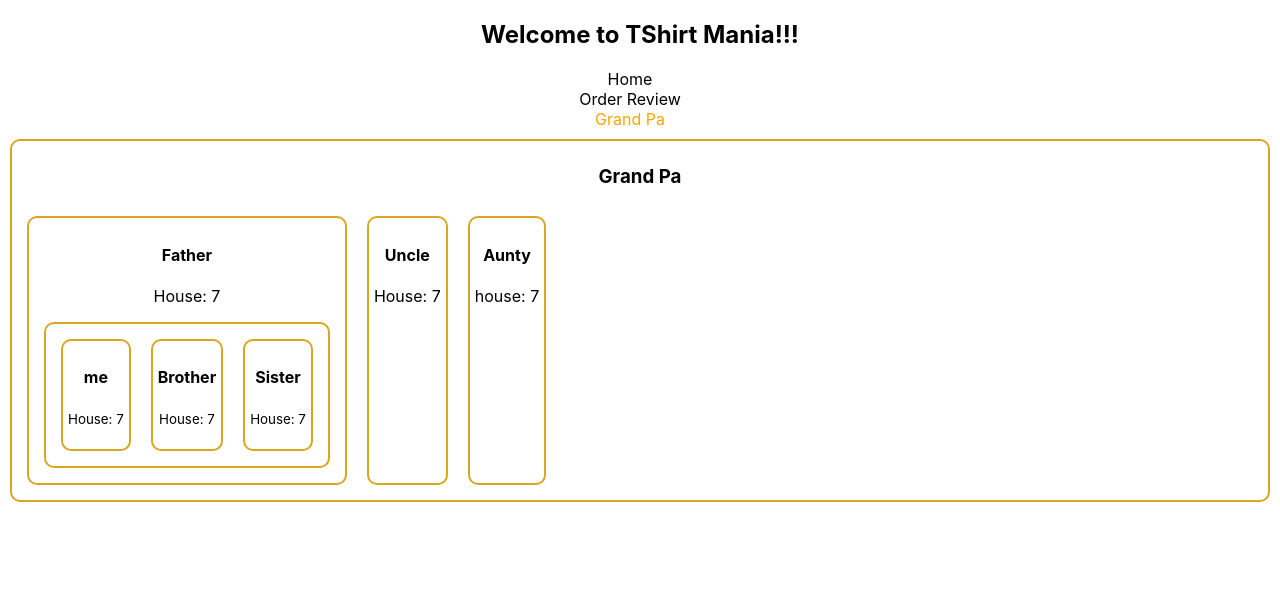
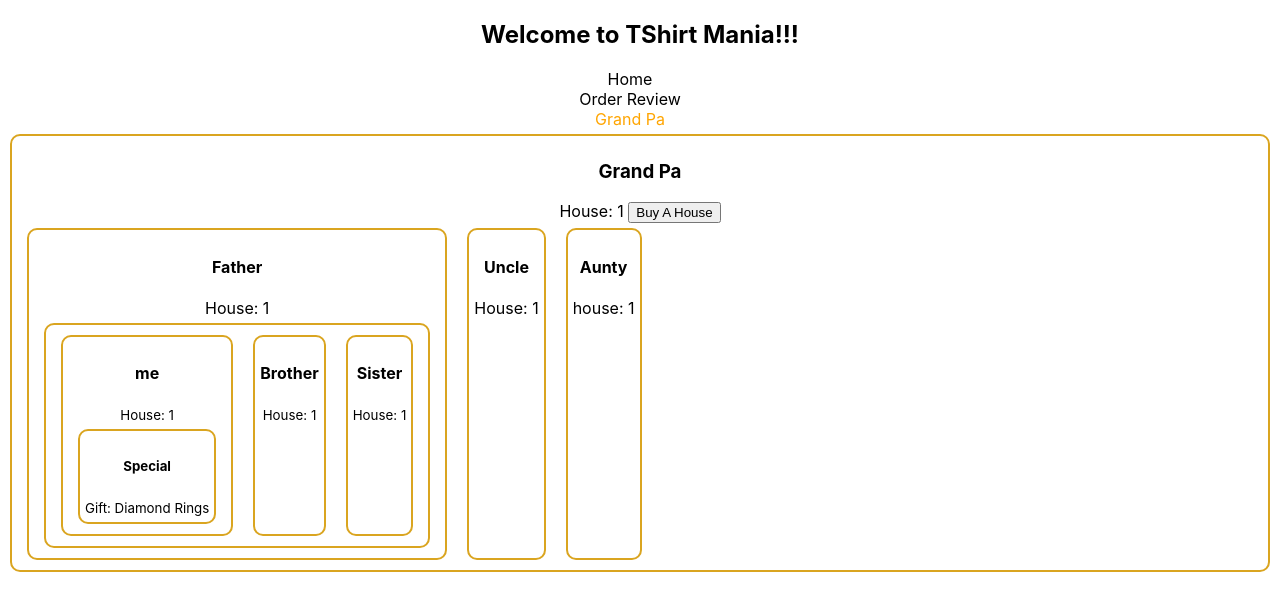
Before and after one commit to Rasujon3/tshirt-mania, a React (Create React App) app: page /grandpa in a window 1280 px wide. Shown: the top 610 px of the page. Built offline with nearby package versions, Linux system fonts and the light colour scheme.

Commit message:
54-6 Prop Drilling to pass data to a many level components

```diff
--- a/src/components/Father/Father.js
+++ b/src/components/Father/Father.js
@@ -3,13 +3,13 @@
 import Brother from "./../Brother/Brother";
 import Sister from "./../Sister/Sister";
 
-const Father = ({ house }) => {
+const Father = ({ house, ornament }) => {
   return (
     <div>
       <h4>Father</h4>
       <p>House: {house}</p>
       <div style={{ display: "flex" }}>
-        <MySelf house={house} />
+        <MySelf house={house} ornament={ornament} />
         <Brother house={house} />
         <Sister house={house} />
       </div>
--- a/src/components/GrandPa/GrandPa.css
+++ b/src/components/GrandPa/GrandPa.css
@@ -1,7 +1,12 @@
 .grandpa,
 .grandpa div {
   border: 2px solid goldenrod;
-  margin: 10px;
+  margin: 5px 10px;
   padding: 5px;
   border-radius: 10px;
 }
+
+.grandpa p {
+  margin-top: 0;
+  margin-bottom: 0;
+}
--- a/src/components/GrandPa/GrandPa.js
+++ b/src/components/GrandPa/GrandPa.js
@@ -1,16 +1,26 @@
-import React from "react";
+import React, { useState } from "react";
 import Father from "./../Father/Father";
 import Uncle from "./../Uncle/Uncle";
 import Aunty from "./../Aunty/Aunty";
 import "./GrandPa.css";
 
 const GrandPa = () => {
-  const house = 7;
+  const [house, setHouse] = useState(1);
+
+  const ornament = "Diamond Rings";
+
+  const handleBuyAHouse = () => {
+    const newHouseCOunt = house + 1;
+    setHouse(newHouseCOunt);
+  };
   return (
     <div className="grandpa">
       <h3>Grand Pa</h3>
+      <p>
+        House: {house} <button onClick={handleBuyAHouse}>Buy A House</button>
+      </p>
       <section style={{ display: "flex" }}>
-        <Father house={house} />
+        <Father house={house} ornament={ornament} />
         <Uncle house={house} />
         <Aunty house={house} />
       </section>
--- a/src/components/MySelf/MySelf.js
+++ b/src/components/MySelf/MySelf.js
@@ -1,12 +1,14 @@
 import React from "react";
+import Special from "../Special/Special";
 
-const MySelf = ({ house }) => {
+const MySelf = ({ house, ornament }) => {
   return (
     <div>
       <h4>me</h4>
       <p>
         <small>House: {house}</small>
       </p>
+      <Special ornament={ornament} />
     </div>
   );
 };
--- /dev/null
+++ b/src/components/Special/Special.js
@@ -0,0 +1,14 @@
+import React from "react";
+
+const Special = ({ ornament }) => {
+  return (
+    <div>
+      <h5>Special</h5>
+      <p>
+        <small>Gift: {ornament}</small>
+      </p>
+    </div>
+  );
+};
+
+export default Special;
```
